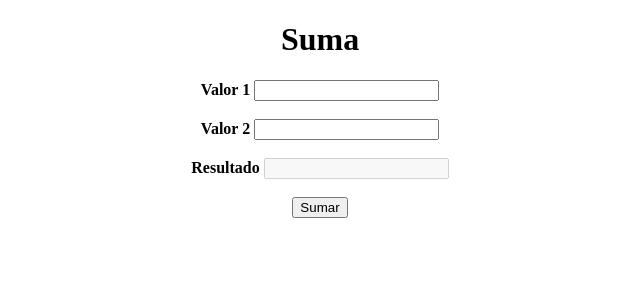
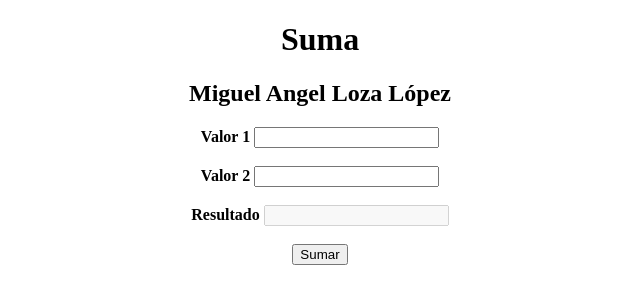
Before and after one commit to esblad/deployexample.github.io, a plain HTML site: page index.html in a window 1280 px wide. Shown: the whole page, without its empty margins (320-960 px from the left). Drawn offline with Linux system fonts and the light colour scheme.

Commit message:
Update index.html

```diff
--- a/index.html
+++ b/index.html
@@ -11,6 +11,7 @@
         <center>
            <form name="form1"  id="form1">
             <h1>Suma</h1>
+            <h2>Miguel Angel Loza López</h2>
             <label>
                 <b>Valor 1</b>
                 <input type="text" id="txtval1">
```
